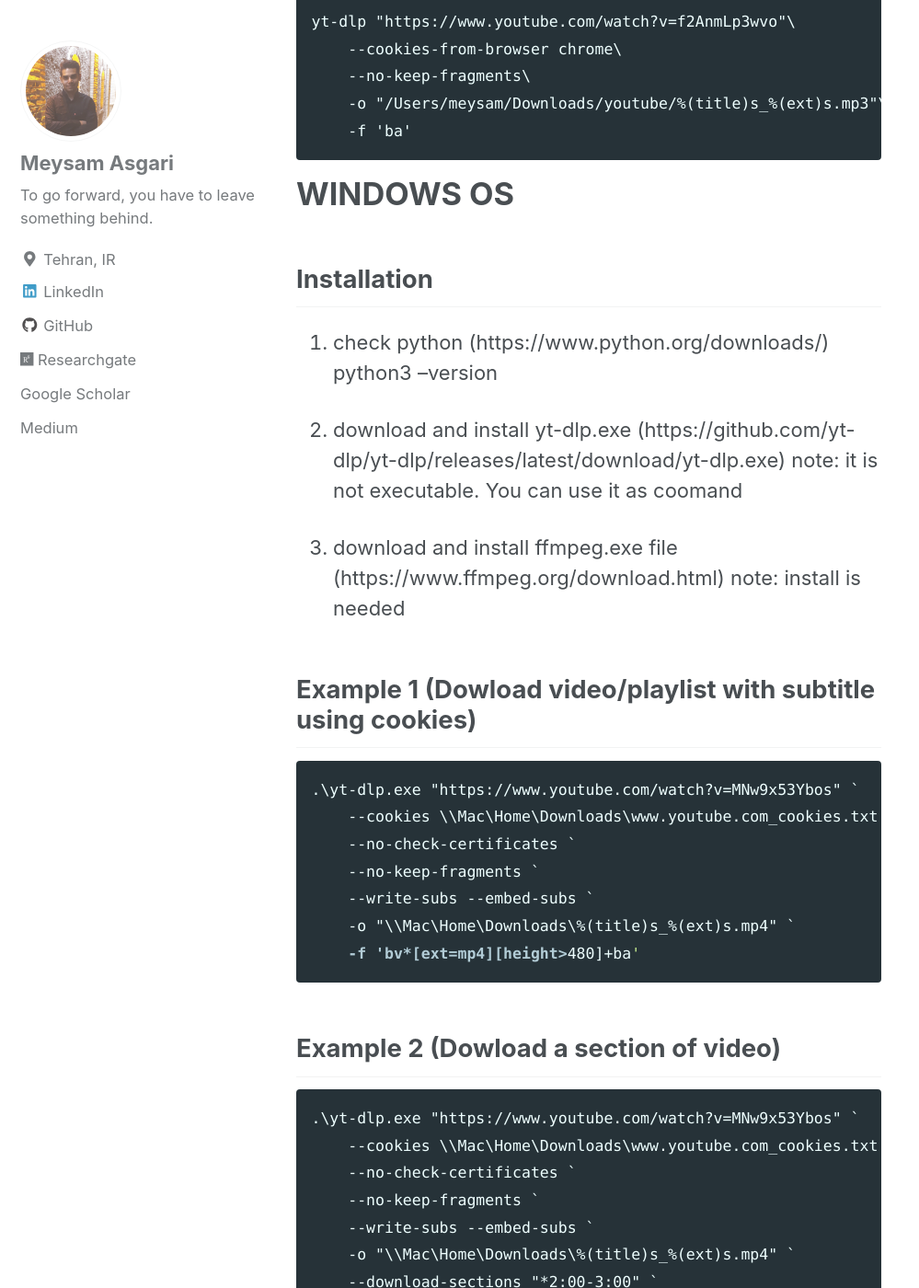
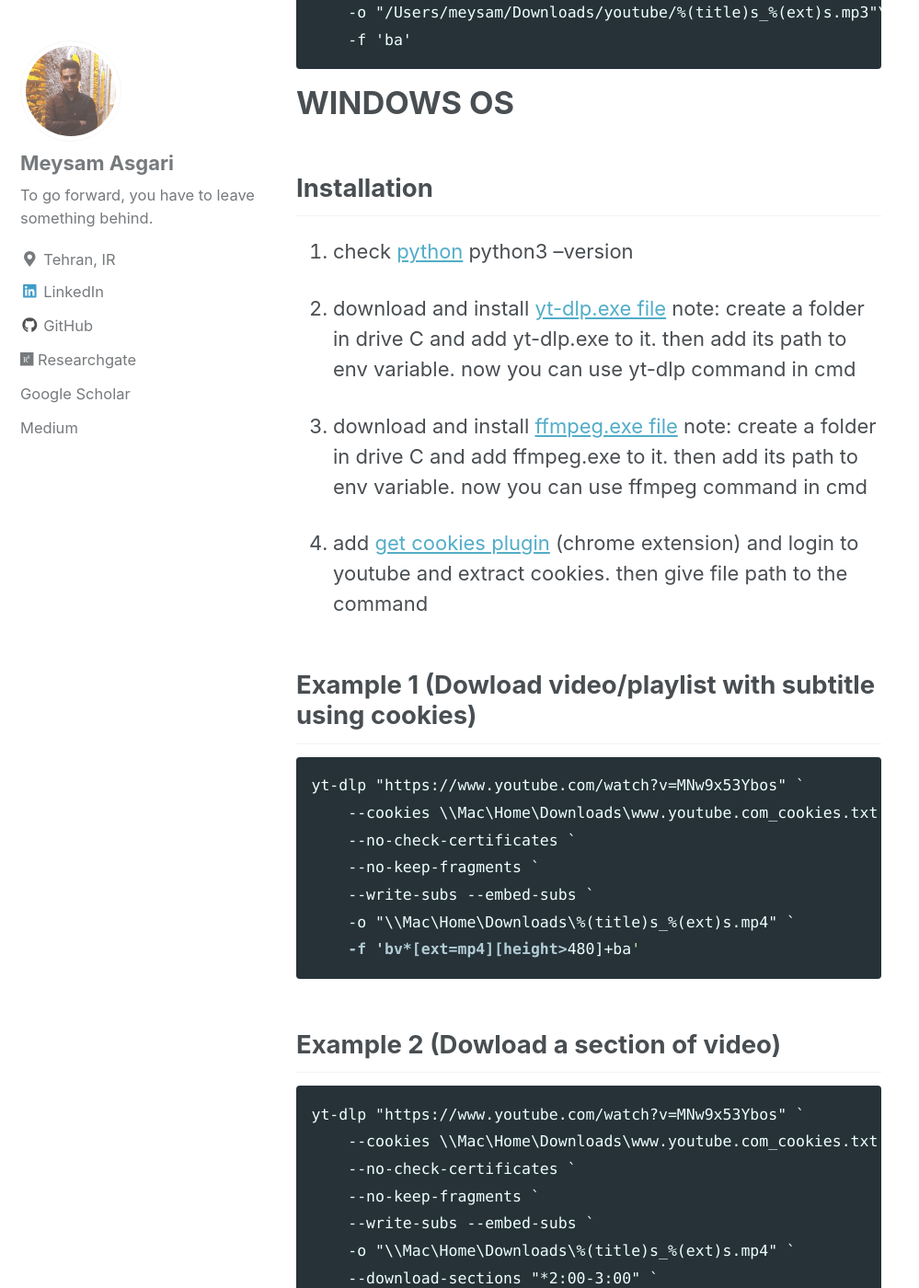
Before and after one commit to meysamasgari/meysamasgari.github.io, a Jekyll site: the page built from _posts/2025-08-24-youtube-dl.md, in a window 1280 px wide and 1400 px high, scrolled down 2473 px. Shown: the whole window at 92% size, without its empty margins (0-999 px from the left). Built offline with Jekyll 4.4.1, drawn with Linux system fonts in a browser that asks for light colours; nearby versions of some CDN libraries; some of the changed text lies outside the part shown.

Commit message:
modify youtube dl

````diff
--- a/_config.yml
+++ b/_config.yml
@@ -131,7 +131,6 @@ author:
   xing             :
   youtube          : # "https://youtube.com/c/MichaelRoseDesign"
   researchgate     : "https://www.researchgate.net/profile/Meysam-Asgari-2"
-  google-scholar   : "https://scholar.google.com/citations?hl=en&user=lorQE_AAAAAJ"
 
 
 # Reading Files
@@ -268,6 +267,6 @@ defaults:
       layout: single
       author_profile: true
       read_time: true
-      comments: true
-      share: true
+      comments: false
+      share: false
       related: true
--- a/_posts/2025-08-24-youtube-dl.md
+++ b/_posts/2025-08-24-youtube-dl.md
@@ -21,14 +21,14 @@ Here is a summary of the main functionality.
 # MAC OS
 ## Installation
 
-1. check python (https://www.python.org/downloads/)
+1. check [python](https://www.python.org/downloads/)
 python3 --version
 
 2. install yt_dlp
 sudo curl -L https://github.com/yt-dlp/yt-dlp/releases/latest/download/yt-dlp -o /usr/local/bin/yt-dlp
 sudo chmod a+rx /usr/local/bin/yt-dlp
 
-3. download ffmpeg binary file (https://www.ffmpeg.org/download.html)
+3. download ffmpeg [binary file](https://www.ffmpeg.org/download.html)
 note: no install needed. just it's binary is enough. give the binary path in command
 
 ## Example 1 (Dowload video/playlist with subtitle using cookies)
@@ -65,18 +65,20 @@ yt-dlp "https://www.youtube.com/watch?v=f2AnmLp3wvo"\
 
 # WINDOWS OS
 ## Installation
-1. check python (https://www.python.org/downloads/)
+1. check [python](https://www.python.org/downloads/)
 python3 --version
 
-2. download and install yt-dlp.exe (https://github.com/yt-dlp/yt-dlp/releases/latest/download/yt-dlp.exe)
-note: it is not executable. You can use it as coomand
+2. download and install [yt-dlp.exe file](https://github.com/yt-dlp/yt-dlp/releases/latest/download/yt-dlp.exe)
+note: create a folder in drive C and add yt-dlp.exe to it. then add its path to env variable. now you can use yt-dlp command in cmd
 
-3. download and install ffmpeg.exe file (https://www.ffmpeg.org/download.html)
-note: install is needed
+3. download and install [ffmpeg.exe file](https://www.gyan.dev/ffmpeg/builds/packages/ffmpeg-2025-08-25-git-1b62f9d3ae-full_build.7z)
+note: create a folder in drive C and add ffmpeg.exe to it. then add its path to env variable. now you can use ffmpeg command in cmd
+
+4. add [get cookies plugin](https://chromewebstore.google.com/detail/get-cookiestxt-locally/cclelndahbckbenkjhflpdbgdldlbecc) (chrome extension) and login to youtube and extract cookies. then give file path to the command
 
 ## Example 1 (Dowload video/playlist with subtitle using cookies)
 ```terminal
-.\yt-dlp.exe "https://www.youtube.com/watch?v=MNw9x53Ybos" `
+yt-dlp "https://www.youtube.com/watch?v=MNw9x53Ybos" `
     --cookies \\Mac\Home\Downloads\www.youtube.com_cookies.txt `
     --no-check-certificates `
     --no-keep-fragments `
@@ -86,7 +88,7 @@ note: install is needed
 ```
 ## Example 2 (Dowload a section of video)
 ```terminal
-.\yt-dlp.exe "https://www.youtube.com/watch?v=MNw9x53Ybos" `
+yt-dlp "https://www.youtube.com/watch?v=MNw9x53Ybos" `
     --cookies \\Mac\Home\Downloads\www.youtube.com_cookies.txt `
     --no-check-certificates `
     --no-keep-fragments `
@@ -98,7 +100,7 @@ note: install is needed
 ```
 ## Example 3 (Dowload music)
 ```terminal
-.\yt-dlp.exe "https://www.youtube.com/watch?v=y-d9WbR0emI" `
+yt-dlp "https://www.youtube.com/watch?v=y-d9WbR0emI" `
     --cookies \\Mac\Home\Downloads\www.youtube.com_cookies.txt `
     --no-keep-fragments `
     -o "\\Mac\Home\Downloads\%(title)s_%(ext)s.mp3" `
````
